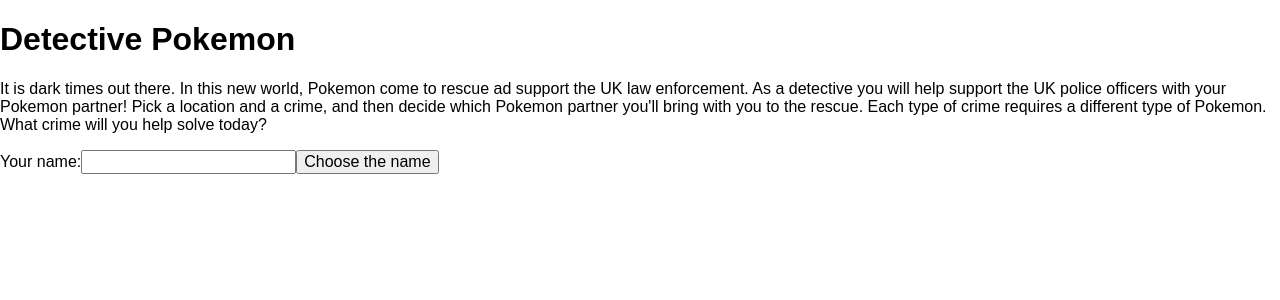
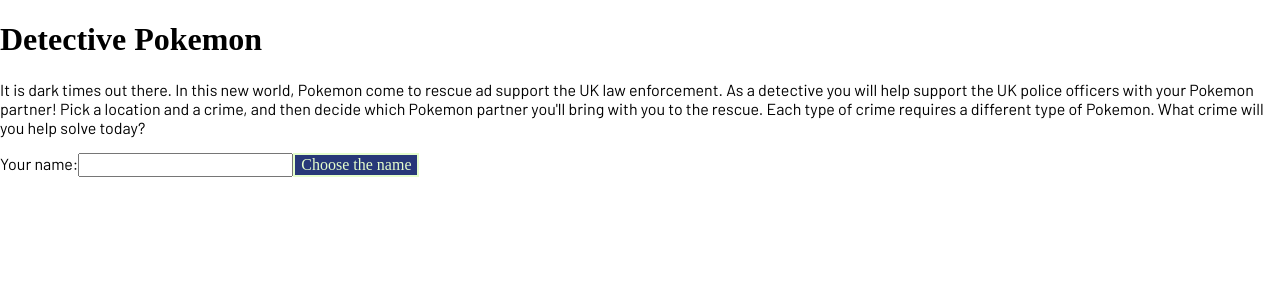
Before and after one commit to heathergh/detective-pokemon, a React (Create React App) app: page / in a window 1280 px wide. Shown: the top 300 px of the page. Built offline with nearby package versions, Linux system fonts and the light colour scheme; a web font is replaced by a local one.

Commit message:
Changed @media to @include so mixins work

```diff
--- a/src/styles/App.css
+++ b/src/styles/App.css
@@ -180,7 +180,7 @@ legend, button::-moz-focus-inner, input::-moz-focus-inner {
   overflow: hidden;
 }
 
-@media mq-mobile {
+@media (min-width: 320px) {
   button {
     background-color: #273878;
     border: 2px solid #e5fecc;
@@ -194,7 +194,7 @@ legend, button::-moz-focus-inner, input::-moz-focus-inner {
   }
 }
 
-@media mq-mobile {
+@media (min-width: 320px) {
   .error {
     background: #FFF6F6;
     padding: 5px 10px;
--- a/src/styles/sass/App.scss
+++ b/src/styles/sass/App.scss
@@ -1,3 +1,4 @@
+@import 'fonts';
 @import 'normalize';
 @import 'color_palette';
 @import 'mixins';
--- a/src/styles/sass/_base.scss
+++ b/src/styles/sass/_base.scss
@@ -1,6 +1,4 @@
-@import 'fonts';
-
-@media mq-mobile {
+@include mq-mobile {
   button {
     background-color: $primaryColor;
     border: 2px solid $secondaryColor;
@@ -16,14 +14,14 @@
   }
 }
 
-@media mq-tablet {
+@include mq-tablet {
 
 }
 
-@media mq-desktop {
+@include mq-desktop {
 
 }
 
-@media mq-retina {
+@include mq-retina {
 
 }
--- a/src/styles/sass/_error_message.scss
+++ b/src/styles/sass/_error_message.scss
@@ -1,4 +1,4 @@
-@media mq-mobile {
+@include mq-mobile {
     .error {
         background: $errorMessageBackground;
         padding: 5px 10px;
--- a/src/styles/sass/_form.scss
+++ b/src/styles/sass/_form.scss
@@ -1,15 +1,15 @@
-@media mq-mobile {
+@include mq-mobile {
 
 }
 
-@media mq-tablet {
+@include mq-tablet {
 
 }
 
-@media mq-desktop {
+@include mq-desktop {
 
 }
 
-@media mq-retina {
+@include mq-retina {
 
 }
--- a/src/styles/sass/_header.scss
+++ b/src/styles/sass/_header.scss
@@ -1,14 +1,15 @@
-@media mq-mobile {
-}
-
-@media mq-tablet {
+@include mq-mobile {
 
 }
 
-@media mq-desktop {
+@include mq-tablet {
 
 }
 
-@media mq-retina {
+@include mq-desktop {
 
 }
+
+@include mq-retina {
+
+}
```
